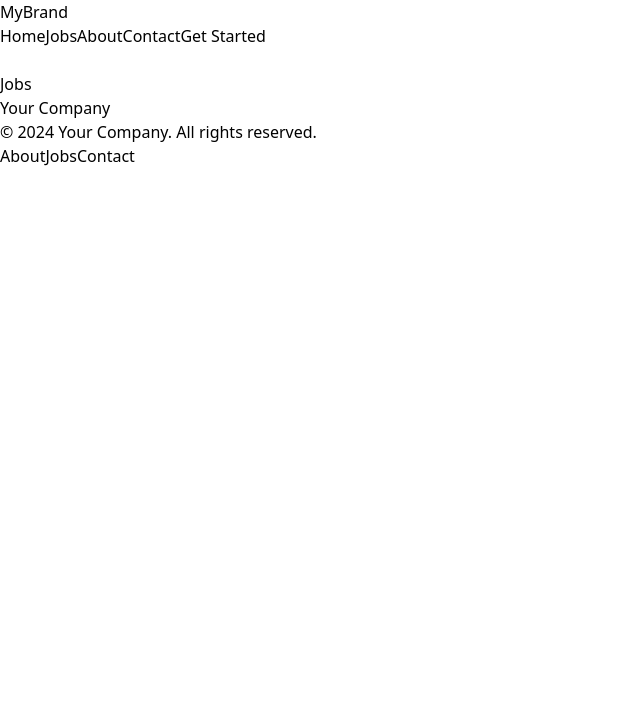
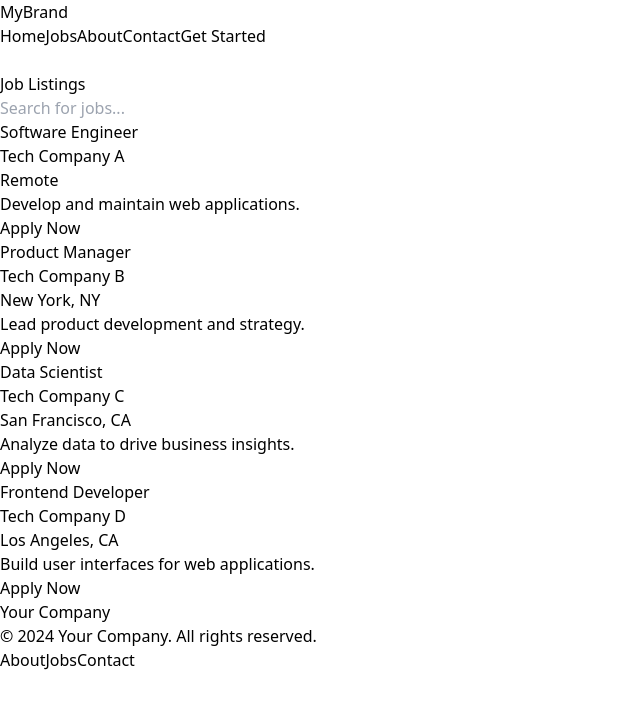
Before and after one commit to preston176/job-portal-ALX, a React (Vite) app: page /jobs in a window 1280 px wide. Shown: the top 708 px of the page, without its empty margins (0-640 px from the left). Built offline with nearby package versions, Linux system fonts and the light colour scheme.

Commit message:
Refactor package.json to add new dependencies

```diff
--- a/package.json
+++ b/package.json
@@ -15,6 +15,7 @@
     "@headlessui/react": "^2.1.10",
     "@mui/material": "^6.1.5",
     "@reduxjs/toolkit": "^2.3.0",
+    "@splidejs/react-splide": "^0.7.12",
     "axios": "^1.7.7",
     "moment": "^2.30.1",
     "react": "^18.3.1",
@@ -22,7 +23,8 @@
     "react-hook-form": "^7.53.1",
     "react-icons": "^5.3.0",
     "react-redux": "^9.1.2",
-    "react-router-dom": "^6.27.0"
+    "react-router-dom": "^6.27.0",
+    "typewriter-effect": "^2.21.0"
   },
   "devDependencies": {
     "@eslint/js": "^9.13.0",
--- a/src/components/Hero.jsx
+++ b/src/components/Hero.jsx
@@ -1,14 +1,27 @@
 import React from 'react';
+import Typewriter from "typewriter-effect"
 
 const Hero = () => {
     return (
         <div className="flex items-center justify-evenly py-20 px-8 bg-gray-100">
             {/* Text Section */}
             <div className="flex flex-col max-w-md">
-                <h2 className="font-bold text-3xl mb-4">Find Your Dream Job Today!</h2>
+                <h2 className="font-bold text-3xl mb-4"><Typewriter
+                    options={{
+                        strings: ['Find Your Dream Job Today', 'Secure Your Dream Job'],
+                        autoStart: true,
+                        loop: true,
+                        delay: 60,
+                        deleteSpeed: 100
+
+                    }}
+                /></h2>
                 <p className="text-lg text-gray-700">
                     Explore thousands of job listings tailored to your skills and preferences. Start your journey toward a fulfilling career.
                 </p>
+                <div className="py-3">
+                    <button className="bg-gradient-to-r from-blue-500 to-blue-700 text-white font-semibold py-2 px-4 rounded-md hover:bg-blue-800 transition duration-150">Get Started</button>
+                </div>
             </div>
 
             {/* Image Section */}
--- /dev/null
+++ b/src/components/Testimonials.jsx
@@ -0,0 +1,56 @@
+import React from 'react'
+import { Splide, SplideSlide } from '@splidejs/react-splide';
+import '@splidejs/react-splide/css';
+
+const Testimonials = () => {
+    return (
+        <div>
+            <h2 className="text-3xl text-primary font-semibold text-center my-6 mt-5">Customer Reviews</h2>
+            <Splide
+                options={{
+                    perPage: 1,
+                    autoplay: true,
+                    speed: 1000,
+                    rewind: true,
+                    rewindByDrag: true,
+                }}
+            >
+                {/* review */}
+                <SplideSlide>
+                    <img className="w-36 h-36 rounded-full object-cover mb-4 mx-auto" src="" alt="" />
+                    <div className="flex flex-col items-center">
+                        <p className="text-gray-800 mb-2 text-lg">Lorem ipsum dolor sit amet consectetur adipisicing elit. Architecto, sint.</p>
+                        <div className="flex items-center">
+                            <div className="inline-block leading-none">
+                                <span className="text-orange-500 text-lg">&#9733;</span>
+                                <span className="text-orange-500 text-lg">&#9733;</span>
+                                <span className="text-orange-500 text-lg">&#9733;</span>
+                                <span className="text-orange-500 text-lg">&#9733;</span>
+                                <span className="text-gray-400 text-lg">&#9734;</span>
+                            </div>
+                            <p className="font-semibold ml-2">James</p>
+                        </div>
+                    </div>
+                </SplideSlide>
+                <SplideSlide>
+                    <img className="w-36 h-36 rounded-full object-cover mb-4 mx-auto" src="" alt="" />
+                    <div className="flex flex-col items-center">
+                        <p className="text-gray-800 mb-2 text-lg">Lorem ipsum dolor sit amet consectetur adipisicing elit. Architecto, sint.</p>
+                        <div className="flex items-center">
+                            <div className="inline-block leading-none">
+                                <span className="text-orange-500 text-lg">&#9733;</span>
+                                <span className="text-orange-500 text-lg">&#9733;</span>
+                                <span className="text-orange-500 text-lg">&#9733;</span>
+                                <span className="text-orange-500 text-lg">&#9733;</span>
+                                <span className="text-gray-400 text-lg">&#9734;</span>
+                            </div>
+                            <p className="font-semibold ml-2">James</p>
+                        </div>
+                    </div>
+                </SplideSlide>
+                {/* review */}
+            </Splide></div>
+    )
+}
+
+export default Testimonials
--- /dev/null
+++ b/src/components/WhyUs.jsx
@@ -0,0 +1,53 @@
+// src/components/WhyUs.jsx
+import React from 'react';
+
+const WhyUs = () => {
+    return (
+        <div className="max-w-7xl mx-auto px-4 py-10">
+            <h2 className="text-4xl font-bold text-center">Why Choose Us?</h2>
+            <p className="mt-4 text-lg text-center text-gray-600">
+                We believe in providing exceptional service and value to our customers. Here’s why you should choose us:
+            </p>
+            <div className="grid gap-6 mt-8 sm:grid-cols-2 lg:grid-cols-3">
+                <div className="bg-white shadow-md rounded-lg p-6">
+                    <h3 className="text-2xl font-semibold">Expertise</h3>
+                    <p className="mt-2 text-gray-700">
+                        Our team consists of industry experts with years of experience, ensuring you receive the best guidance and support.
+                    </p>
+                </div>
+                <div className="bg-white shadow-md rounded-lg p-6">
+                    <h3 className="text-2xl font-semibold">Customer Focus</h3>
+                    <p className="mt-2 text-gray-700">
+                        We prioritize our customers' needs and strive to create a seamless experience tailored to your requirements.
+                    </p>
+                </div>
+                <div className="bg-white shadow-md rounded-lg p-6">
+                    <h3 className="text-2xl font-semibold">Innovative Solutions</h3>
+                    <p className="mt-2 text-gray-700">
+                        We leverage the latest technology and trends to provide innovative solutions that set you up for success.
+                    </p>
+                </div>
+                <div className="bg-white shadow-md rounded-lg p-6">
+                    <h3 className="text-2xl font-semibold">Transparency</h3>
+                    <p className="mt-2 text-gray-700">
+                        No Middlemen, Just straight forward, apply for your job.
+                    </p>
+                </div>
+                <div className="bg-white shadow-md rounded-lg p-6">
+                    <h3 className="text-2xl font-semibold">Proven Track Record</h3>
+                    <p className="mt-2 text-gray-700">
+                        We have a proven track record of success, helping countless customers achieve their goals with our services.
+                    </p>
+                </div>
+                <div className="bg-white shadow-md rounded-lg p-6">
+                    <h3 className="text-2xl font-semibold">24/7 Support</h3>
+                    <p className="mt-2 text-gray-700">
+                        Our dedicated support team is available 24/7 to assist you with any questions or issues you may encounter.
+                    </p>
+                </div>
+            </div>
+        </div>
+    );
+};
+
+export default WhyUs;
--- a/src/pages/About.jsx
+++ b/src/pages/About.jsx
@@ -32,9 +32,9 @@ const AboutPage = () => {
                 <div className="grid gap-6 mt-4 sm:grid-cols-2 lg:grid-cols-3">
                     <div className="bg-white shadow-md rounded-lg p-4">
                         <h3 className="font-bold text-xl">Preston Mayieka</h3>
-                        <p className="text-gray-600">Co-Founder & CEO</p>
+                        <p className="text-gray-600">Founder & CEO</p>
                         <p className="mt-2 text-gray-700">
-                            Preston is passionate about helping people find jobs that inspire them. With over 10 years of experience in the industry, she leads our team with vision and integrity.
+                            Preston is passionate about helping people find jobs that inspire them. With over years of experience in the industry, hhe leads our team with vision and integrity.
                         </p>
                     </div>
                     {/* <div className="bg-white shadow-md rounded-lg p-4">
--- a/src/pages/Homepage.jsx
+++ b/src/pages/Homepage.jsx
@@ -4,6 +4,8 @@ import Search from '../components/Search'
 import JobCard from '../components/JobCard'
 import TrustedBy from '../components/TrustedBy'
 import { useState } from 'react'
+import Testimonials from '../components/Testimonials'
+import WhyUs from '../components/WhyUs'
 
 const Homepage = () => {
 
@@ -39,7 +41,11 @@ const Homepage = () => {
                 </button>
             </div>
 
+            <WhyUs />
+
             <TrustedBy />
+
+            <Testimonials />
         </div>
     )
 }
--- a/src/pages/Jobs.jsx
+++ b/src/pages/Jobs.jsx
@@ -1,9 +1,77 @@
-import React from 'react'
+// src/pages/Jobs.js
+
+import React, { useState } from 'react';
+
+const jobsData = [
+    {
+        id: 1,
+        title: 'Software Engineer',
+        company: 'Tech Company A',
+        location: 'Remote',
+        description: 'Develop and maintain web applications.',
+    },
+    {
+        id: 2,
+        title: 'Product Manager',
+        company: 'Tech Company B',
+        location: 'New York, NY',
+        description: 'Lead product development and strategy.',
+    },
+    {
+        id: 3,
+        title: 'Data Scientist',
+        company: 'Tech Company C',
+        location: 'San Francisco, CA',
+        description: 'Analyze data to drive business insights.',
+    },
+    {
+        id: 4,
+        title: 'Frontend Developer',
+        company: 'Tech Company D',
+        location: 'Los Angeles, CA',
+        description: 'Build user interfaces for web applications.',
+    },
+    // Add more job objects as needed
+];
 
 const Jobs = () => {
+    const [searchTerm, setSearchTerm] = useState('');
+
+    const filteredJobs = jobsData.filter((job) =>
+        job.title.toLowerCase().includes(searchTerm.toLowerCase())
+    );
+
     return (
-        <div>Jobs</div>
-    )
-}
+        <div className="container mx-auto p-4">
+            <h1 className="text-3xl font-bold mb-6">Job Listings</h1>
 
-export default Jobs
+            <input
+                type="text"
+                placeholder="Search for jobs..."
+                value={searchTerm}
+                onChange={(e) => setSearchTerm(e.target.value)}
+                className="mb-6 w-full p-2 border border-gray-300 rounded-md focus:outline-none focus:ring-2 focus:ring-blue-500"
+            />
+
+            <div className="grid grid-cols-1 sm:grid-cols-2 lg:grid-cols-3 gap-6">
+                {filteredJobs.length > 0 ? (
+                    filteredJobs.map((job) => (
+                        <div key={job.id} className="bg-white p-4 rounded shadow-md hover:shadow-lg transition-shadow duration-200">
+                            <h2 className="text-xl font-semibold">{job.title}</h2>
+                            <h3 className="text-md font-medium text-gray-600">{job.company}</h3>
+                            <p className="text-sm text-gray-500">{job.location}</p>
+                            <p className="mt-2 text-gray-700">{job.description}</p>
+                            <button className="mt-4 bg-blue-600 text-white py-2 px-4 rounded-md hover:bg-blue-700 focus:outline-none">
+                                Apply Now
+                            </button>
+                        </div>
+                    ))
+                ) : (
+                    <p>No jobs found matching your search.</p>
+                )}
+            </div>
+        </div>
+    );
+};
+
+export default Jobs;
```
Also changed, not shown: 1 other file (tests, documents, lock files or other folders).
